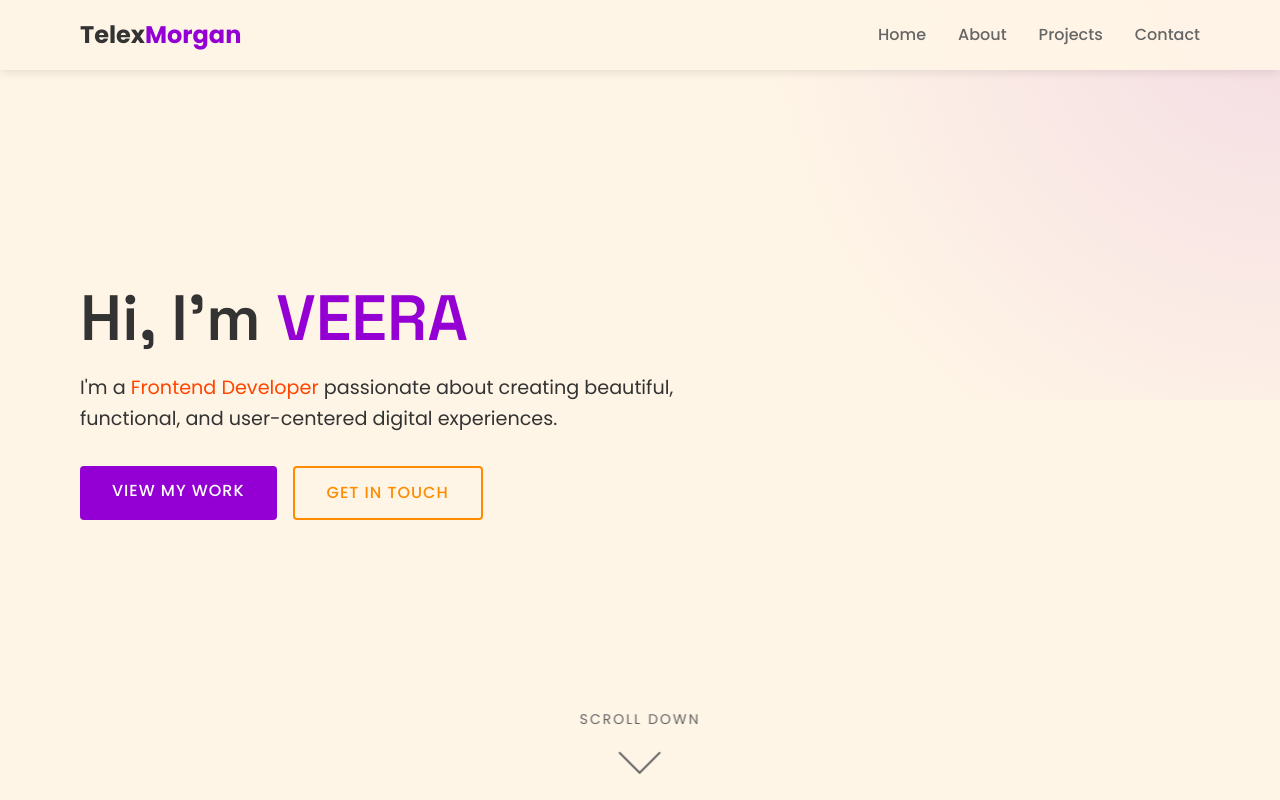
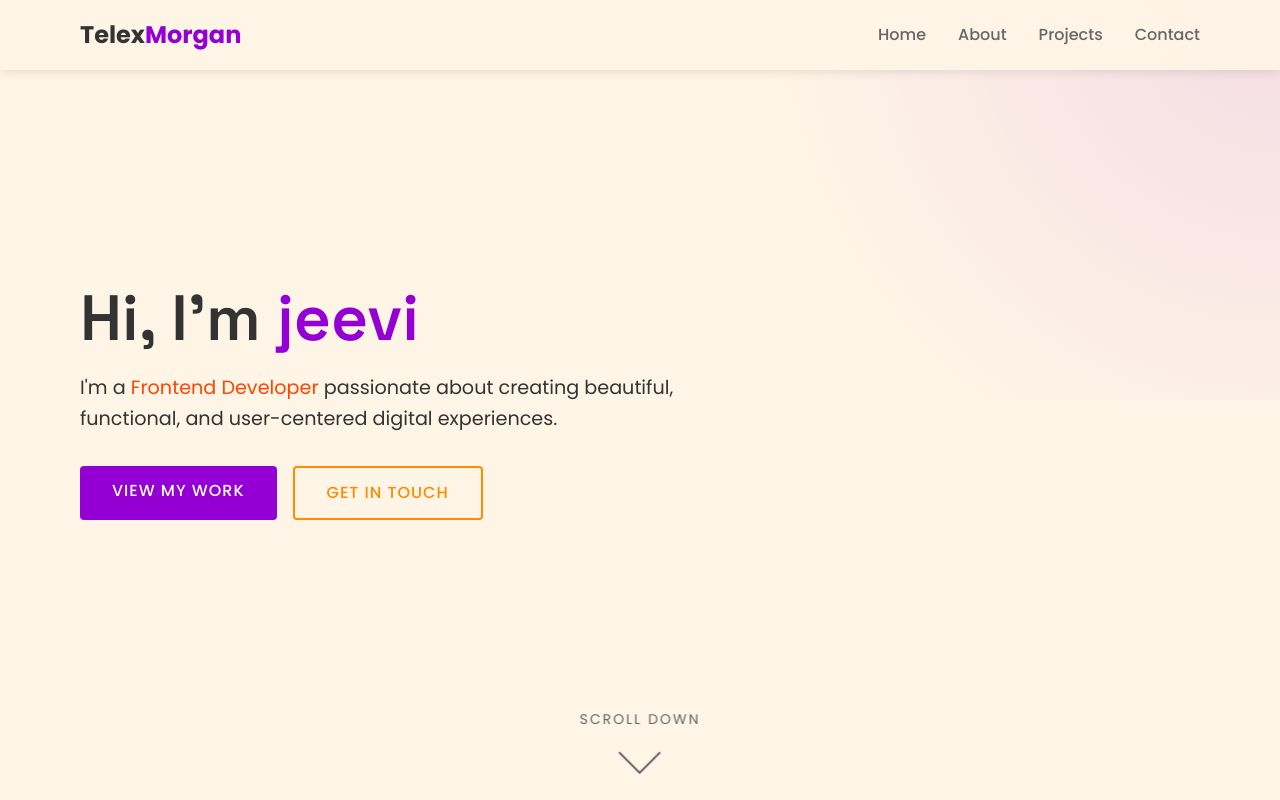
Before and after one commit to jeevith0509/jeevi-INFO-AI, a plain HTML site: page index.html in a window 1280 px wide. Shown: the top 800 px of the page. Drawn offline with Linux system fonts and the light colour scheme.

Commit message:
Update index.html

```diff
--- a/index.html
+++ b/index.html
@@ -802,7 +802,7 @@
     <!-- Hero Section -->
     <section id="home" class="hero">
         <div class="container hero-content">
-            <h1>Hi, I'm <span class="highlight">VEERA</span></h1>
+            <h1>Hi, I'm <span class="highlight">jeevi</span></h1>
             <p>I'm a <span class="accent">Frontend Developer</span> passionate about creating beautiful, functional, and user-centered digital experiences.</p>
             <div class="hero-buttons">
                 <a href="#projects" class="btn">View My Work</a>
```
